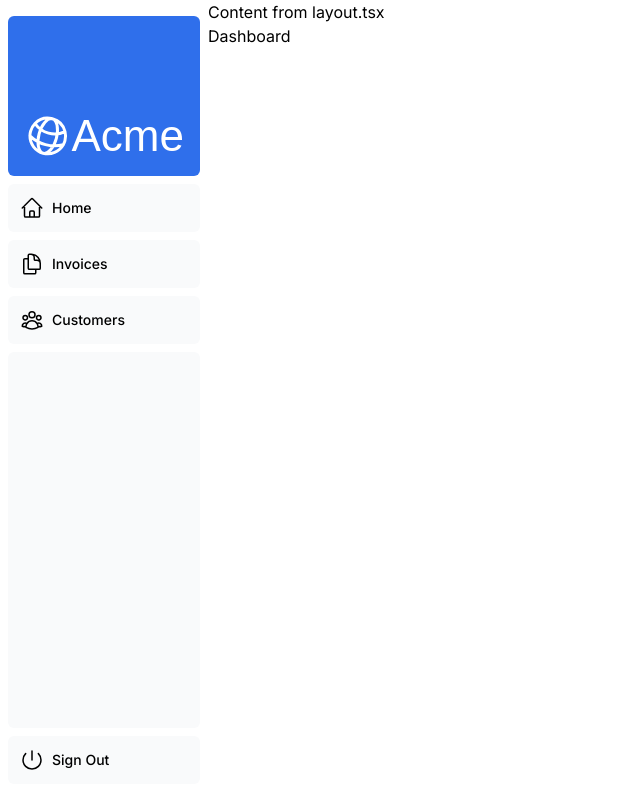
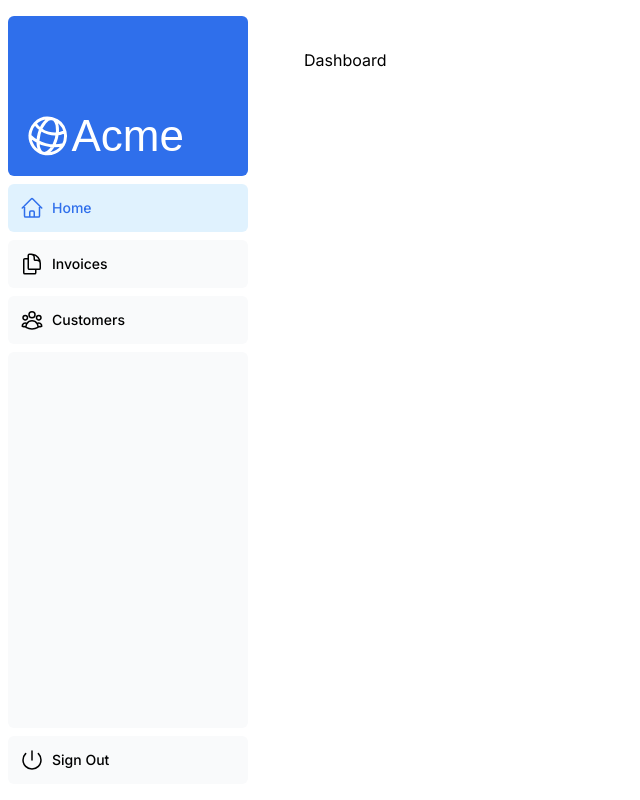
Before and after one commit to hoangdesu/learn-nextjs, a Next.js app in the folder nextjs-dashboard/: page /dashboard in a window 1280 px wide. Shown: the whole page, without its empty margins (0-640 px from the left). Built offline with nearby package versions, Linux system fonts and the light colour scheme; a web font is replaced by a local one.

Commit message:
chap5: navigation and routing, Link component and usePathname()

```diff
--- a/nextjs-dashboard/app/dashboard/layout.tsx
+++ b/nextjs-dashboard/app/dashboard/layout.tsx
@@ -4,13 +4,10 @@
 export default function Layout({ children }: { children: ReactNode }) {
   return (
     <div className="flex h-screen flex-col md:flex-row md:overflow-hidden">
-      <div>
+      <div className="w-full flex-none md:w-64">
         <SideNav />
       </div>
-      <div>
-        <h1>Content from layout.tsx</h1>
-        <div>{children}</div>
-      </div>
+      <div className="flex-grow p-6 md:overflow-y-auto md:p-12">{children}</div>
     </div>
 
     // same as not having a layout file
--- a/nextjs-dashboard/app/ui/dashboard/nav-links.tsx
+++ b/nextjs-dashboard/app/ui/dashboard/nav-links.tsx
@@ -1,8 +1,13 @@
+'use client';
+
 import {
   UserGroupIcon,
   HomeIcon,
   DocumentDuplicateIcon,
 } from '@heroicons/react/24/outline';
+import clsx from 'clsx';
+import Link from 'next/link';
+import { usePathname } from 'next/navigation';
 
 // Map of links to display in the side navigation.
 // Depending on the size of the application, this would be stored in a database.
@@ -17,19 +22,25 @@
 ];
 
 export default function NavLinks() {
+  const pathName = usePathname(); // client component's hook
+
   return (
     <>
       {links.map((link) => {
         const LinkIcon = link.icon;
         return (
-          <a
+          // <a // using <a> tag here would cause a full page refresh on each navigation
+          <Link
             key={link.name}
             href={link.href}
-            className="flex h-[48px] grow items-center justify-center gap-2 rounded-md bg-gray-50 p-3 text-sm font-medium hover:bg-sky-100 hover:text-blue-600 md:flex-none md:justify-start md:p-2 md:px-3"
+            className={clsx(
+              'flex h-[48px] grow items-center justify-center gap-2 rounded-md bg-gray-50 p-3 text-sm font-medium hover:bg-sky-100 hover:text-blue-600 md:flex-none md:justify-start md:p-2 md:px-3',
+              pathName === link.href && 'bg-sky-100 text-blue-600',
+            )}
           >
             <LinkIcon className="w-6" />
             <p className="hidden md:block">{link.name}</p>
-          </a>
+          </Link>
         );
       })}
     </>
--- a/nextjs-dashboard/package.json
+++ b/nextjs-dashboard/package.json
@@ -2,10 +2,10 @@
   "private": true,
   "scripts": {
     "build": "next build",
-    "dev": "next dev",
+    "dev": "next dev -p 42069",
     "prettier": "prettier --write --ignore-unknown .",
     "prettier:check": "prettier --check --ignore-unknown .",
-    "start": "next start"
+    "start": "next start 42069"
   },
   "dependencies": {
     "@heroicons/react": "^2.0.18",
```
